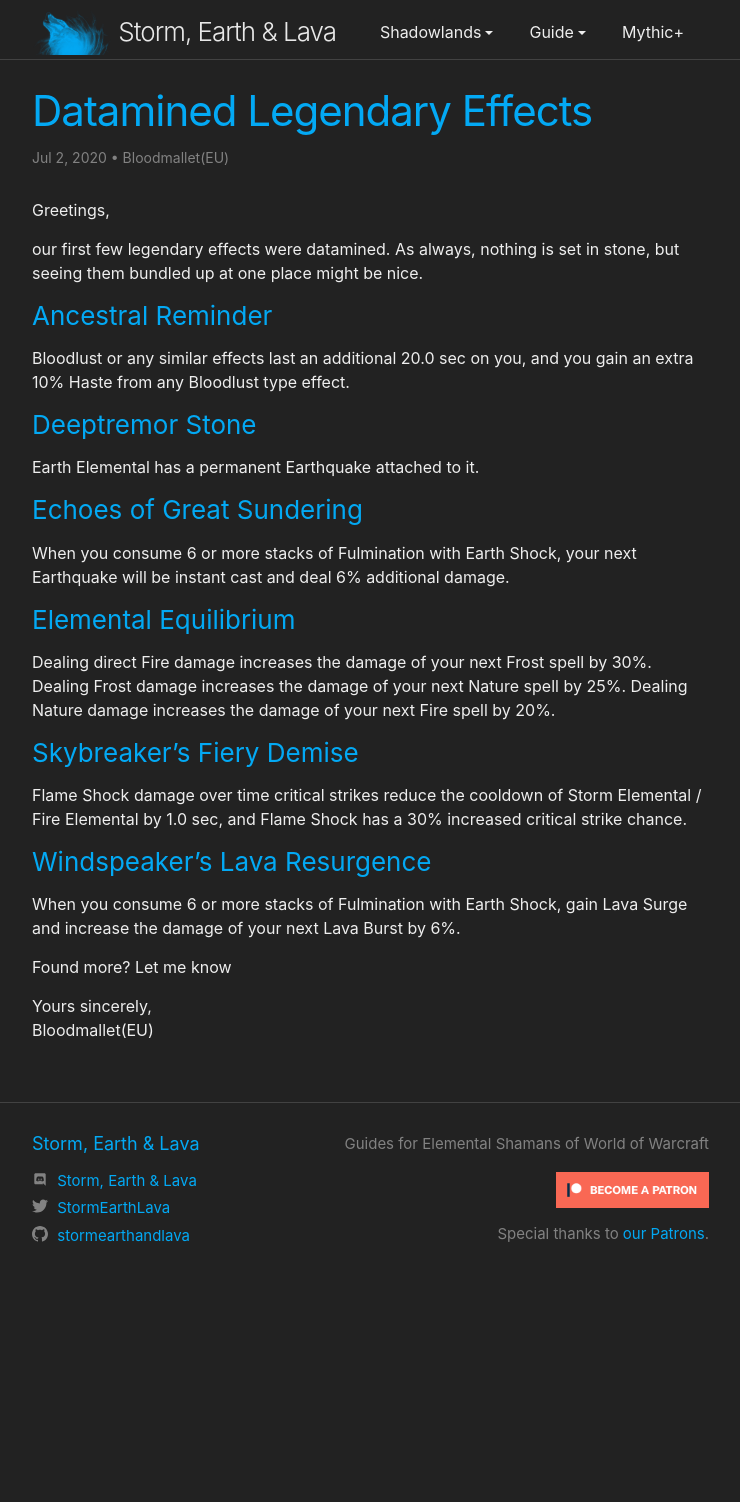
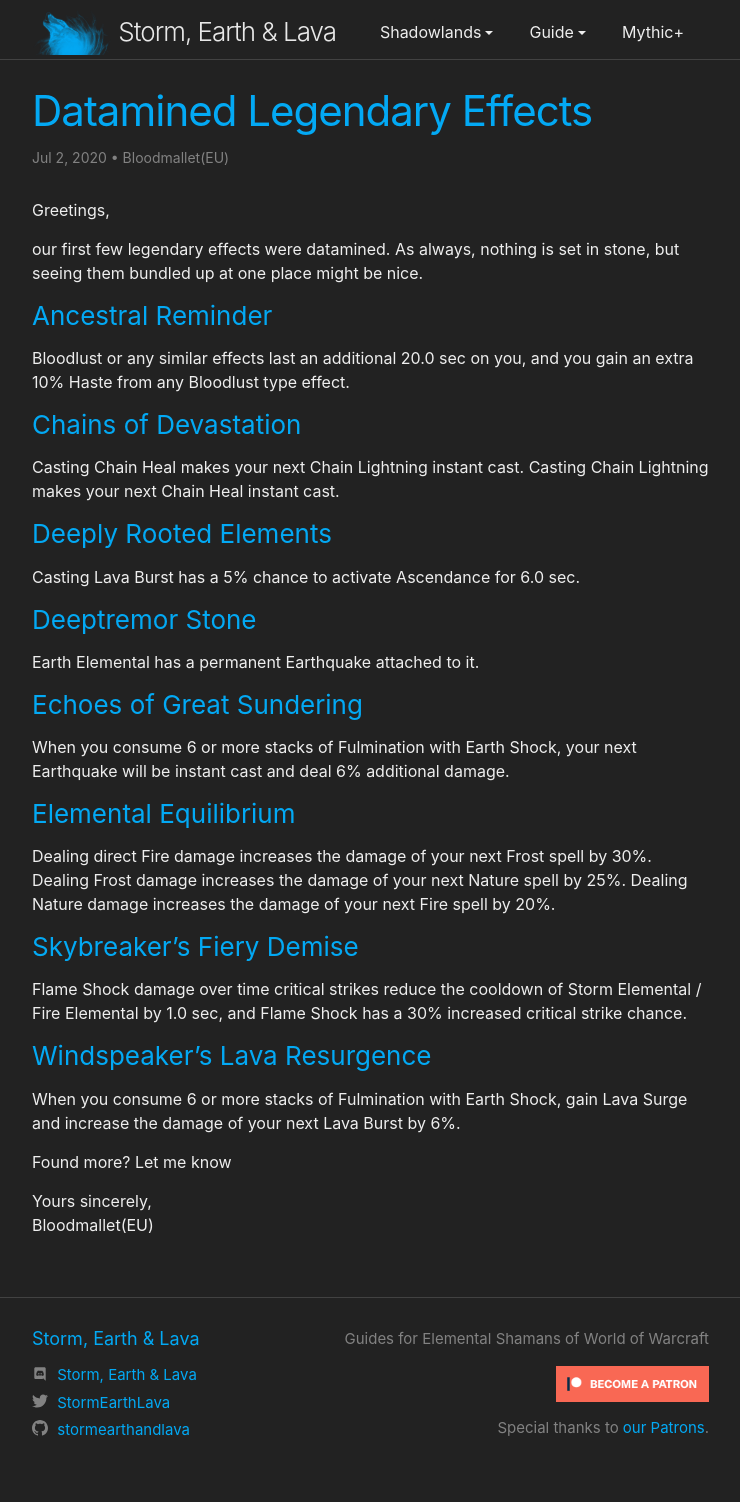
Before and after one commit to stormearthandlava/stormearthandlava.github.io, a Jekyll site: the page built from blog/_posts/2020-07-01-datamined-legendaries.md, in a window 1280 px wide. Shown: the whole page, without its empty margins (268-1008 px from the left). Built offline with Jekyll 4.4.1, drawn with Linux system fonts in a browser that asks for light colours; a script that is not in the unit is left out; before the commit the page ends 1307 px from its top, so only the background shows below that.

Commit message:
add two more

```diff
--- a/blog/_posts/2020-07-01-datamined-legendaries.md
+++ b/blog/_posts/2020-07-01-datamined-legendaries.md
@@ -13,6 +13,12 @@
 
 ### Ancestral Reminder
 Bloodlust or any similar effects last an additional 20.0 sec on you, and you gain an extra 10% Haste from any Bloodlust type effect.
+
+### Chains of Devastation
+Casting Chain Heal makes your next Chain Lightning instant cast. Casting Chain Lightning makes your next Chain Heal instant cast.
+
+### Deeply Rooted Elements
+Casting Lava Burst has a 5% chance to activate Ascendance for 6.0 sec.
 
 ### Deeptremor Stone
 Earth Elemental has a permanent Earthquake attached to it.
```
